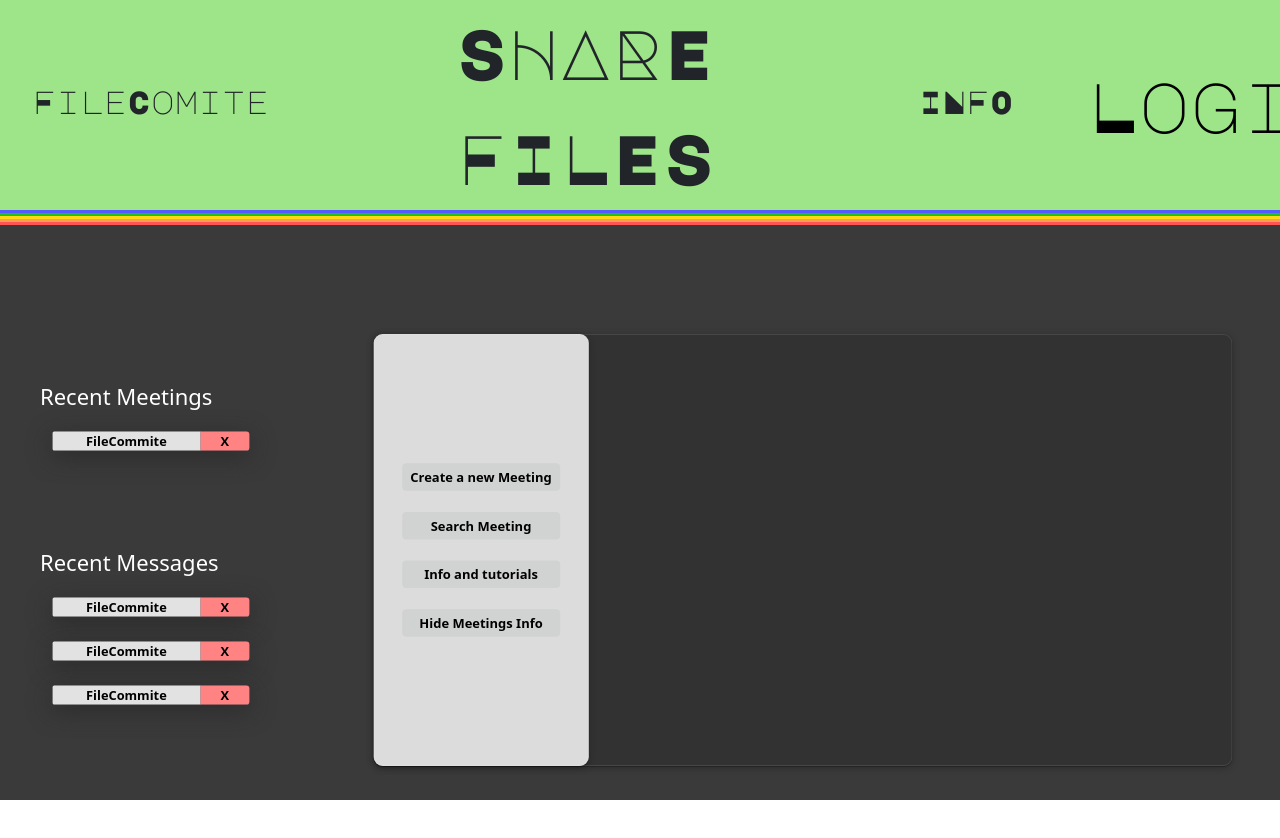
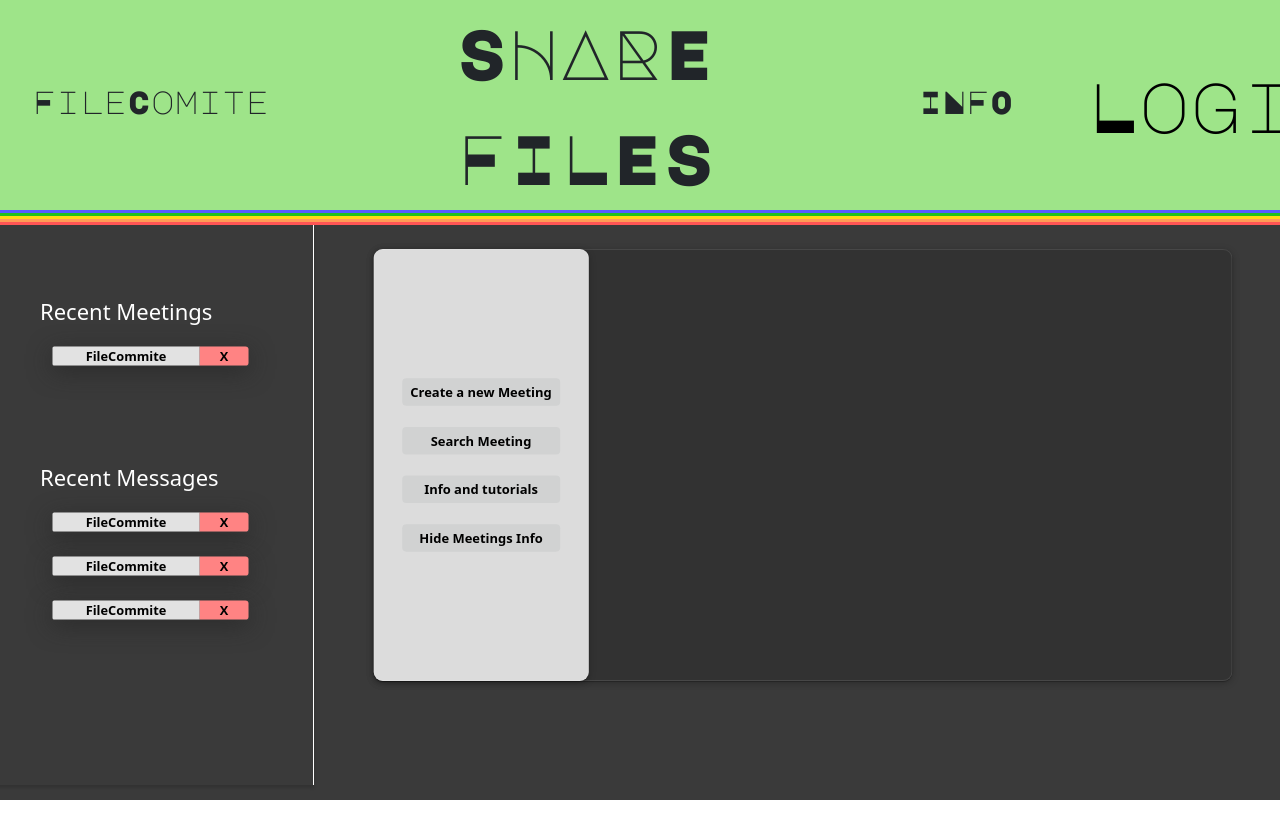
Before and after one commit to Jesuscy/UpgradeFinal2024, a React (Vite) app in the folder Frontend/FileComite/: page / in a window 1280 px wide. Shown: the top 838 px of the page. After the commit the page ends 800 px from the top, so only its background shows below. Built offline with nearby package versions, Linux system fonts and the light colour scheme; a web font is replaced by a local one.

Commit message:
Remove Changes

```diff
--- a/Frontend/FileComite/src/App.css
+++ b/Frontend/FileComite/src/App.css
@@ -76,10 +76,6 @@
   cursor: pointer;
 }
 
-.meetings-section{
-margin-top: 100px;
-}
-
 .meetings-info {
   display: flex;
   justify-content: center;
@@ -87,7 +83,8 @@ margin-top: 100px;
   font-weight: 500;
   margin-top: 15px;
   padding: 30px;
-
+  box-shadow: rgba(0, 0, 0, 0.15) 0px 3px 3px 0px;
+  border-right: 1px solid white;
 }
 
 .recent-meetings {
--- a/Frontend/FileComite/src/assets/components/Home.jsx
+++ b/Frontend/FileComite/src/assets/components/Home.jsx
@@ -49,8 +49,7 @@ export const Home = () => {
   return (
     <>
       <Header />
-      <div className="meetings-section">
-      <div className="row">
+      <div className="row meetings-section">
         {/* Start Meetings Info Section */}
         {showMeetingsInfo && (
           <div className="col-md-3 col-sm-12 col-xs-12 meetings-info">
@@ -106,7 +105,6 @@ export const Home = () => {
           </div>
         </div>
       </div>
-      </div>
     </>
   );
 };
```
